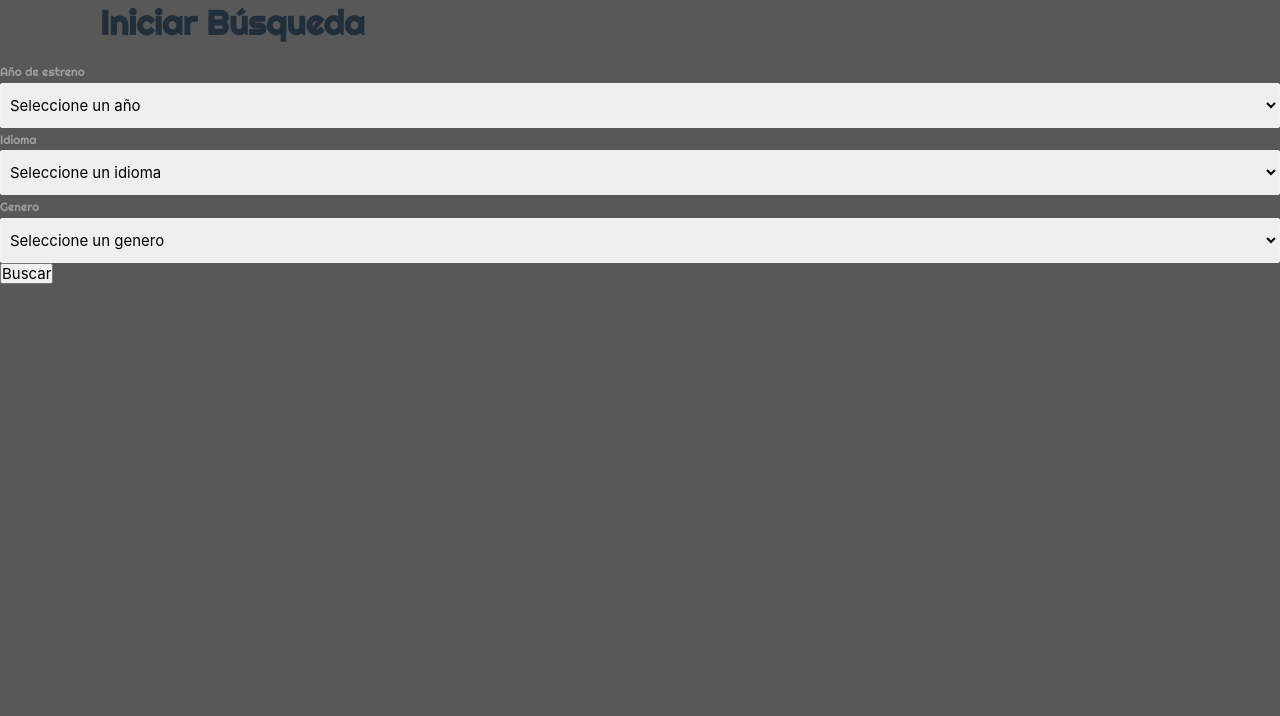
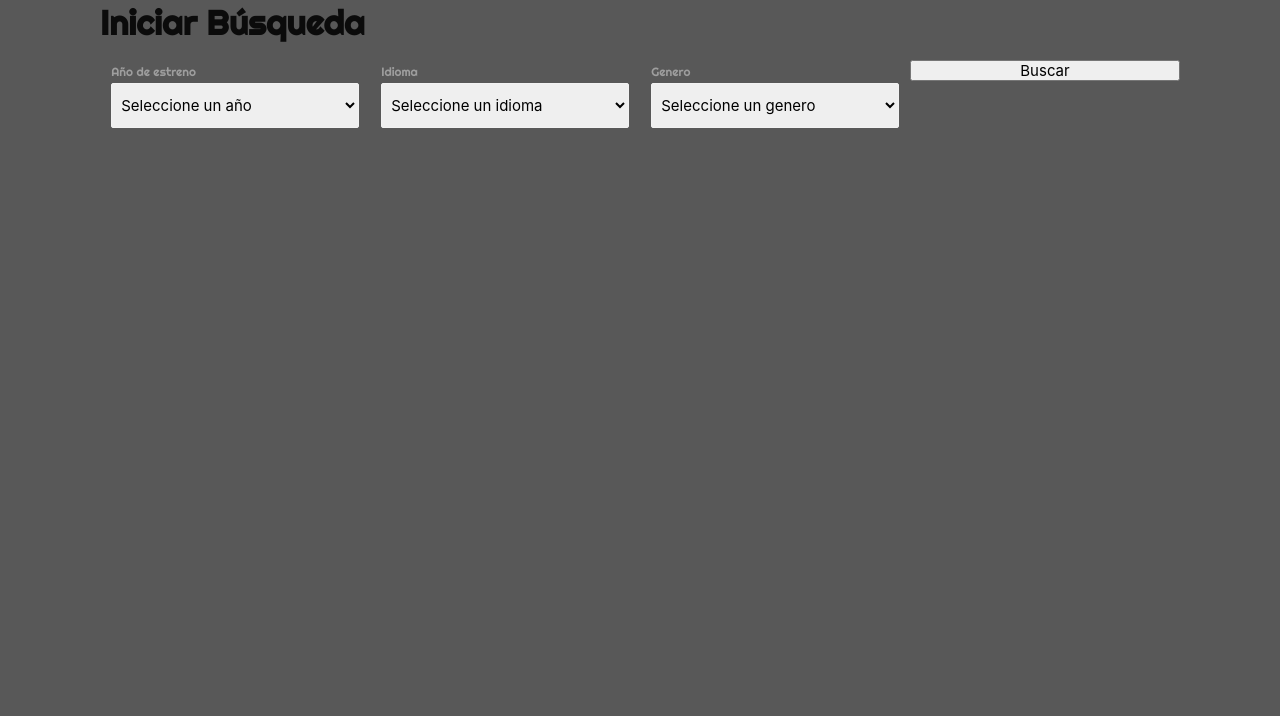
Before and after one commit to faog/SCL008_hackaton_peliculas, a website: page src/index.html in a window 1280 px wide. Both pictures are taken after a click on the link "Iniciar Búsqueda". Shown: the part 84-800 px from the top of the page. Drawn offline with nearby package versions, Linux system fonts and the light colour scheme.

Commit message:
Estilos página de busquedas

```diff
--- a/src/index.html
+++ b/src/index.html
@@ -43,7 +43,7 @@
 
     <!--aquí va el pie de página-->
     <footer>
-      <p>Onda Retro | Diseñado y construido por </p>
+      <p>Onda Retro | Diseñado y construido por Girls Retro</p>
     </footer>
 
     <!--CDN JQuery-->
--- a/src/main.js
+++ b/src/main.js
@@ -96,11 +96,11 @@ function searchView(){
     document.getElementById('dinamicpage').innerHTML +=
 
     `
-    <section id="searchview" class="row">
+    <section id="searchview">
         <h3>Iniciar Búsqueda</h3>
-        <div id="searchbox">
+        <div id="searchbox" class="row">
             <!--<input type="text" id="title">-->
-
+            <div class="col s12 m12 l3">
                 <label>Año de estreno</label>
                 <select id="year" class="browser-default">
                     <option value="">Seleccione un año</option>
@@ -126,7 +126,9 @@ function searchView(){
                     <option value="1959">1959</option>
                     <option value="1960">1960</option>
                 </select>
+            </div>
 
+            <div class="col s12 m12 l3">
                 <label>Idioma</label>
                 <select id="language" class="browser-default">
                     <option value="">Seleccione un idioma</option>
@@ -134,8 +136,10 @@ function searchView(){
                     <option value="es">Español</option>
                     <option value="pt-BR">Potugues</option>
                 </select>
+            </div>
 
-            <label>Genero</label>
+            <div class="col s12 m12 l3">
+                <label >Genero</label>
                 <select id="genre" class="browser-default">
                     <option value="">Seleccione un genero</option>
                     <option value="28">Action</option>
@@ -157,8 +161,9 @@ function searchView(){
                     <option value="10752">War</option>
                     <option value="37">Western</option>
                 </select>
+            </div>
 
-            <button id="btnsearch">Buscar</button>
+            <button id="btnsearch" class="col s12 m12 l3">Buscar</button>
 
         </div>
     </section>
@@ -253,13 +258,13 @@ function movieShow (myJson){
                         ${boxMovie}
                     </section>
 
-                <footer>
+                <div>
                     <ul class="pagination">
                         <li class="${classLeft}"><a href="#!" ${onclickLeft}><i class="material-icons">chevron_left</i></a></li>
                         <li>${paging}</li>
                         <li class="${classRight}"><a href="#!" ${onclickRight}><i class="material-icons">chevron_right</i></a></li>
                     </ul>
-                </footer>
+                </div>
             `
 
             /*Funcion materiallize modal*/
--- a/src/style.css
+++ b/src/style.css
@@ -132,29 +132,7 @@ main #onecarousel, #twocarousel, #threecarousel{
     width: 20px;
     height: 20px;
 }
-/*Pagina de búsqueda*/
-main #searchview{
-    background-color:#585858;
-}
 
-main #searchview{
-    padding-top:60px;
-    color:#212F3C;
-}
-
-#searchview h3{
-    font-size:34px;
-    color:#212F3C;
-    padding-left: 100px;
-    font-weight: bold;
-}
-
-#title{
-    font-size:18px;
-    color:#212F3C;
-    margin-top: 50px;
-    padding-left:100px;
-}
 
 .btnstart{
     width: 190px;
@@ -167,7 +145,6 @@ main #searchview{
     cursor: pointer;
     border-radius: 10px;
     font-family: 'Righteous', cursive;
-
 }
 
 .btnstart:hover{
@@ -185,7 +162,33 @@ main #searchview{
     height: 600px;
 }
 
-/*Section result*/
+/*PÁGINA DE BÚSQUEDA*/
+#searchview{
+    padding: 0px 100px;
+}
+
+main #searchview{
+    background-color:#585858;
+}
+
+main #searchview{
+    padding-top:60px;
+}
+
+#searchview h3{
+    font-size:34px;
+    font-weight: bold;
+
+}
+
+#title{
+    font-size:18px;
+    margin-top: 50px;
+    padding-left:100px;
+}
+
+
+
 #result{
     height: 70vh;
     padding: 0px 100px;
@@ -219,6 +222,7 @@ main #searchview{
     color:#212F3C;
 }
 
+*/
 /*Modal*/
 
 .modal .modal-footer{
@@ -267,7 +271,5 @@ main #searchview{
         padding-top: 40px;
     }
 
-    .searchview h3 {
-       padding-left: 50px;
-    }
+
 }
```
Lines whose indentation alone changed are shown as unchanged.
